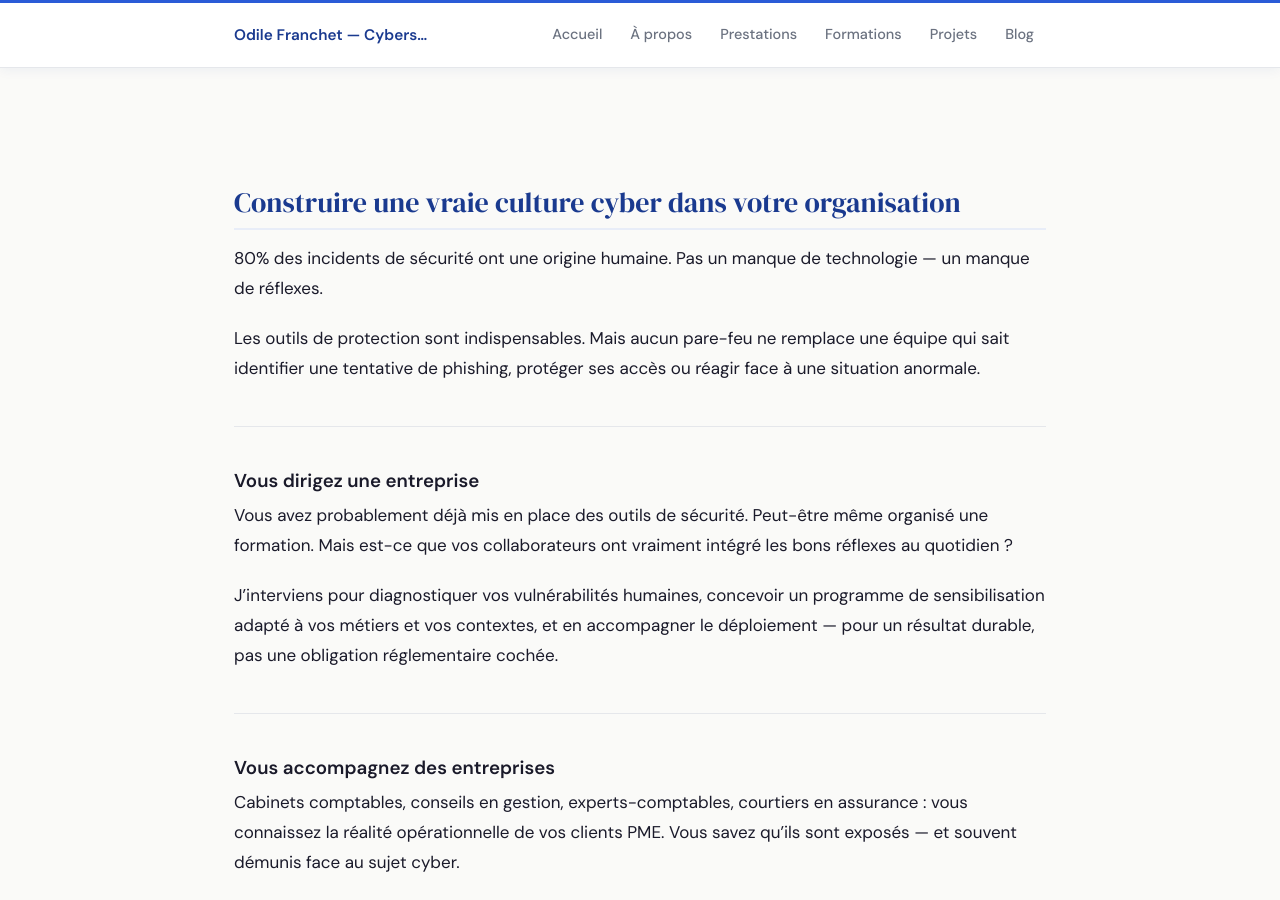
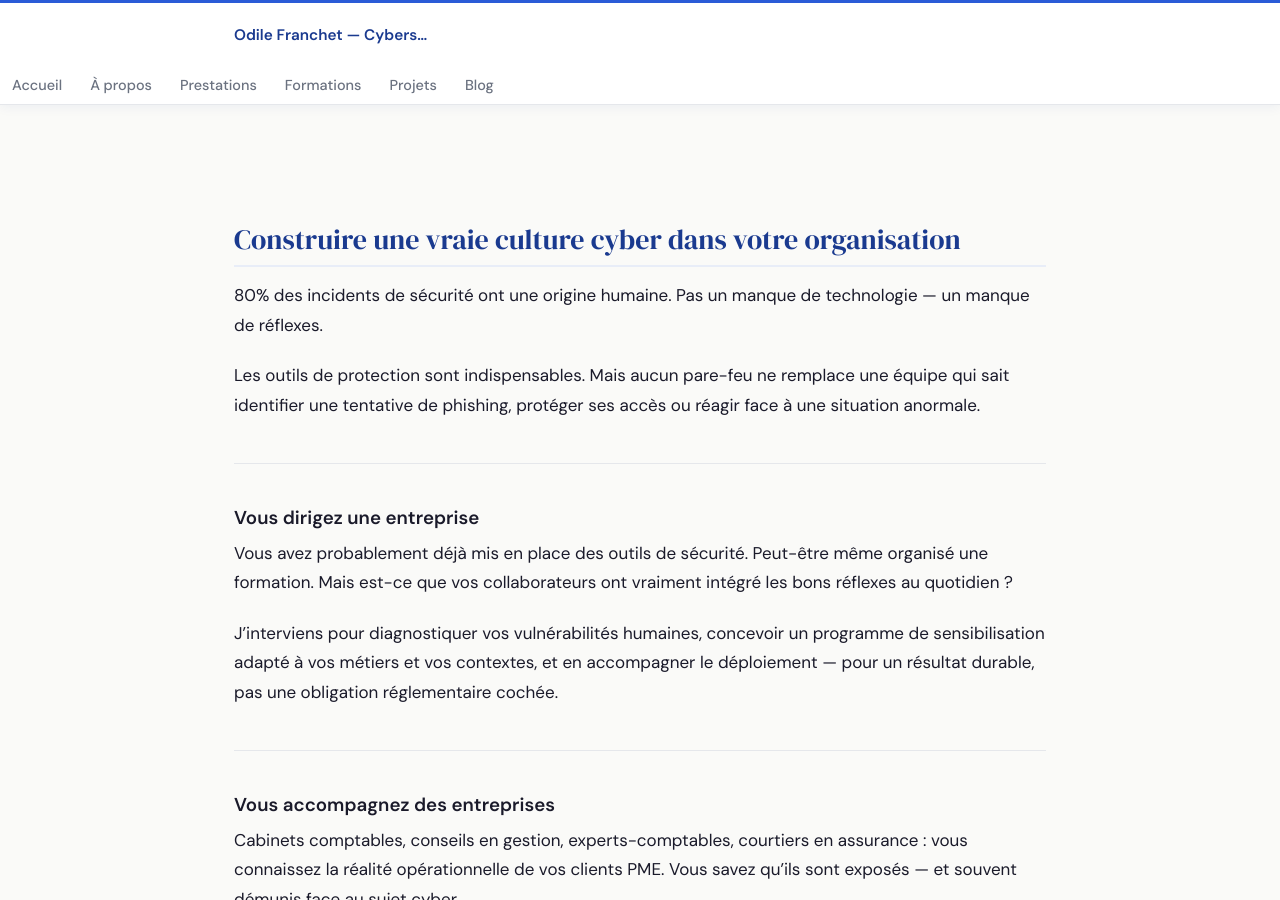
Before and after one commit to ofranchet73/ofranchet73.github.io, a Jekyll site: the page built from index.md, in a window 1280 px wide and 900 px high. Built offline with Jekyll 4.4.1, drawn with Linux system fonts in a browser that asks for light colours.

Commit message:
Update default.html

```diff
--- a/_layouts/default.html
+++ b/_layouts/default.html
@@ -14,6 +14,8 @@
   <header class="site-header">
     <div class="header-inner">
       <a class="site-title" href="{{ '/' | relative_url }}">{{ site.title }}</a>
+    </div>
+    <div class="header-nav">
       <nav class="site-nav">
         <input type="checkbox" id="nav-toggle" class="nav-toggle">
         <label for="nav-toggle" class="nav-burger">
@@ -22,7 +24,7 @@
         <div class="nav-links">
           {% for page in site.header_pages %}
             {% assign node = site.pages | where: "path", page | first %}
-            <a href="{{ node.url | relative_url }}" class="nav-link {% if page.url == node.url %}active{% endif %}">
+            <a href="{{ node.url | relative_url }}" class="nav-link">
               {{ node.title }}
             </a>
           {% endfor %}
```
